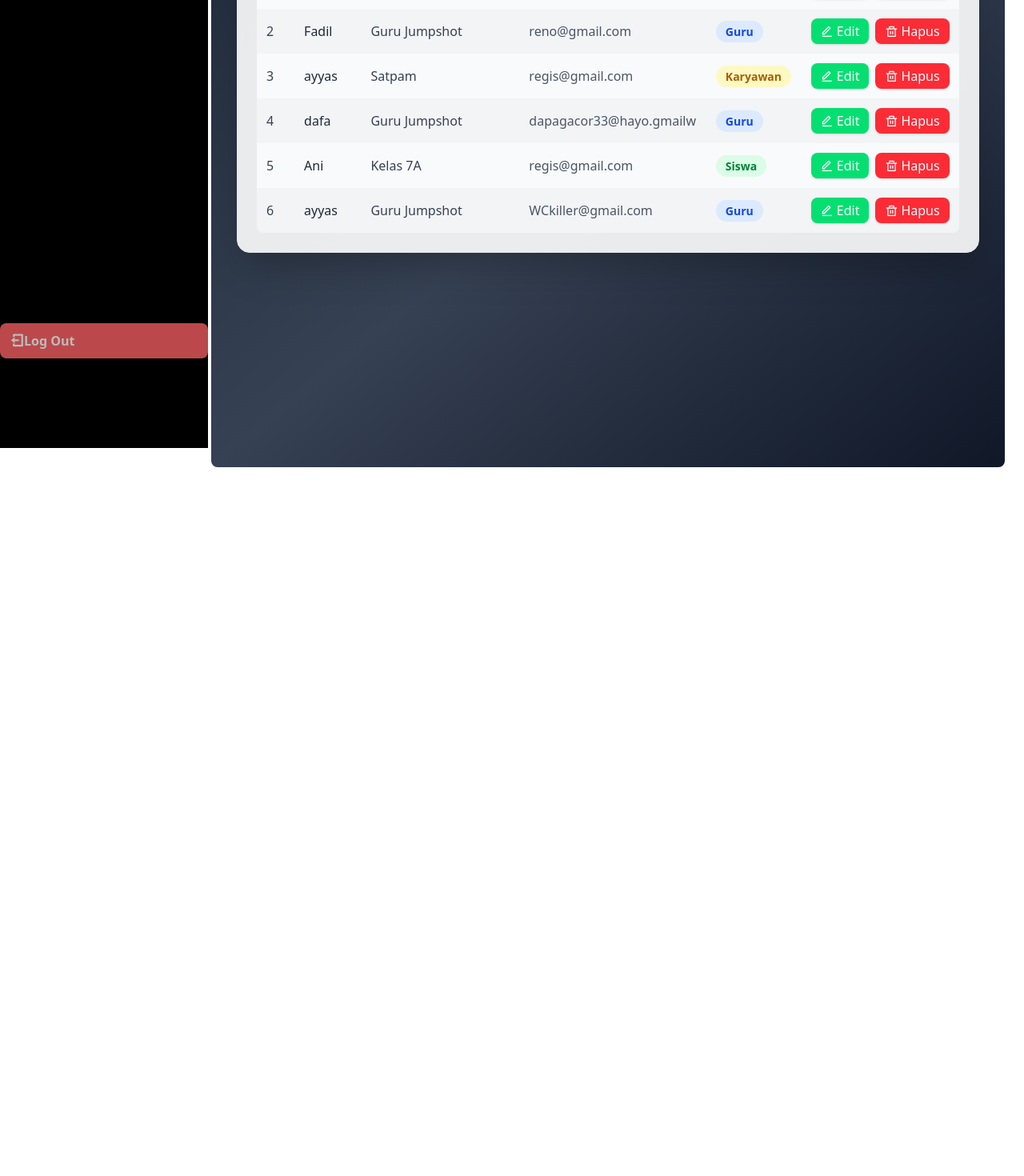
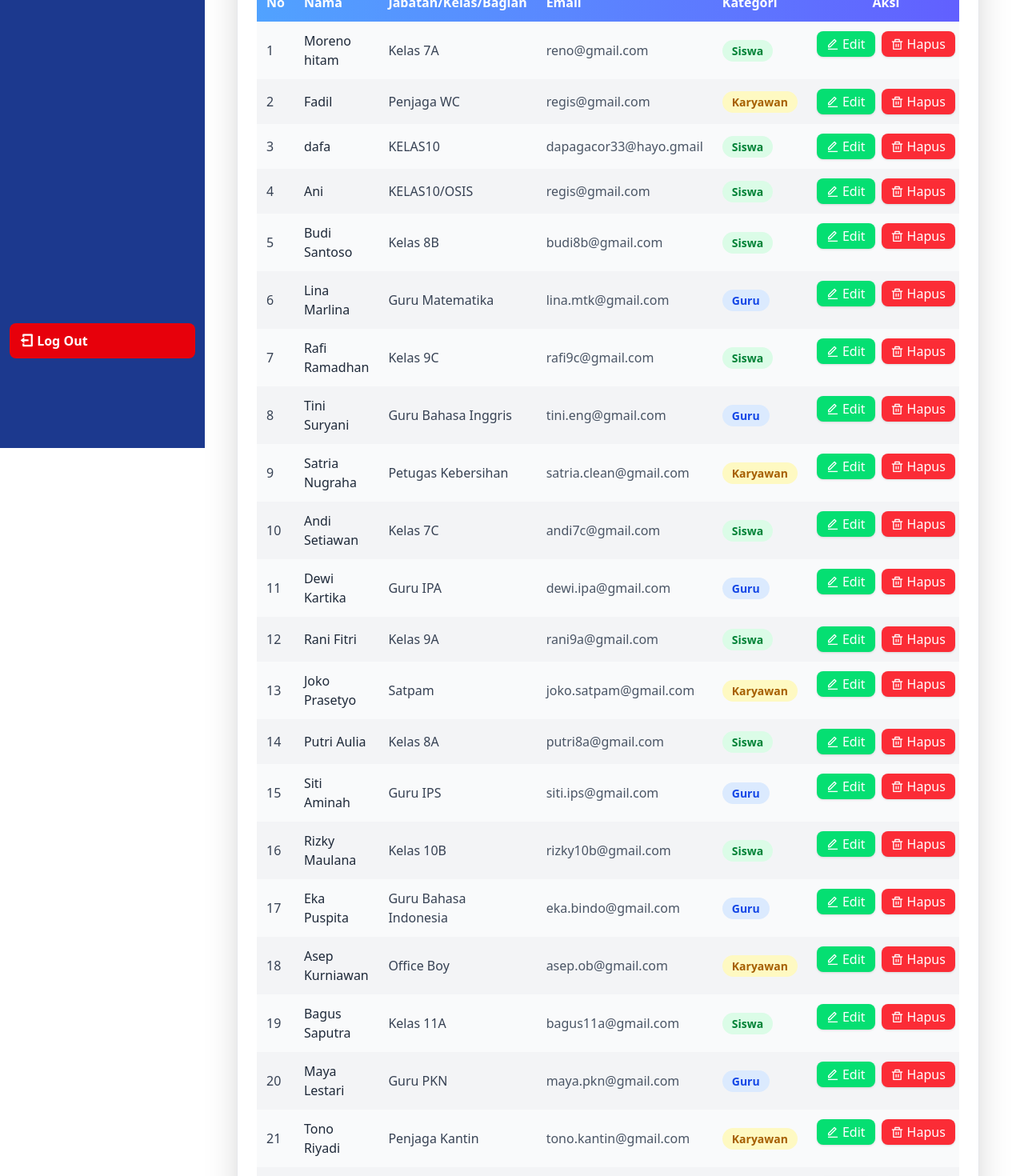
Before and after one commit to andrescrenshot/Kelompok-1, a React (Vite) app: page /Daftar in a window 1280 px wide. Shown: the part 240-1710 px from the top of the page at 80% size. Before the commit the page ends 848 px from the top, so only its background shows below. Built offline with nearby package versions, Linux system fonts and the light colour scheme; data requests are answered from the project's data file.

Commit message:
Kelompok 1

```diff
--- a/db.json
+++ b/db.json
@@ -1,46 +1,172 @@
 {
   "Daftar": [
     {
-      "id": "72ed",
-      "nama": "Moreno",
-      "jabatan": "kelas12",
+      "id": "0388",
+      "nama": "Moreno hitam",
+      "jabatan": "Kelas 7A",
       "email": "reno@gmail.com",
       "kategori": "Siswa"
     },
     {
-      "id": "f0cd",
+      "id": "6aac",
       "nama": "Fadil",
-      "jabatan": "Guru Jumpshot",
-      "email": "reno@gmail.com",
-      "kategori": "Guru"
-    },
-    {
-      "id": "42a3",
-      "nama": "ayyas",
-      "jabatan": "Satpam",
+      "jabatan": "Penjaga WC",
       "email": "regis@gmail.com",
       "kategori": "Karyawan"
     },
     {
-      "id": "5e1c",
+      "id": "5355",
       "nama": "dafa",
-      "jabatan": "Guru Jumpshot",
-      "email": "dapagacor33@hayo.gmailw",
-      "kategori": "Guru"
+      "jabatan": "KELAS10",
+      "email": "dapagacor33@hayo.gmail",
+      "kategori": "Siswa"
     },
     {
-      "id": "10bd",
+      "id": "2f39",
       "nama": "Ani",
-      "jabatan": "Kelas 7A",
+      "jabatan": "KELAS10/OSIS",
       "email": "regis@gmail.com",
       "kategori": "Siswa"
     },
     {
-      "id": "d9d5",
-      "nama": "ayyas",
-      "jabatan": "Guru Jumpshot",
-      "email": "WCkiller@gmail.com",
+      "id": "8a12",
+      "nama": "Budi Santoso",
+      "jabatan": "Kelas 8B",
+      "email": "budi8b@gmail.com",
+      "kategori": "Siswa"
+    },
+    {
+      "id": "c27f",
+      "nama": "Lina Marlina",
+      "jabatan": "Guru Matematika",
+      "email": "lina.mtk@gmail.com",
       "kategori": "Guru"
+    },
+    {
+      "id": "e991",
+      "nama": "Rafi Ramadhan",
+      "jabatan": "Kelas 9C",
+      "email": "rafi9c@gmail.com",
+      "kategori": "Siswa"
+    },
+    {
+      "id": "5d31",
+      "nama": "Tini Suryani",
+      "jabatan": "Guru Bahasa Inggris",
+      "email": "tini.eng@gmail.com",
+      "kategori": "Guru"
+    },
+    {
+      "id": "7b45",
+      "nama": "Satria Nugraha",
+      "jabatan": "Petugas Kebersihan",
+      "email": "satria.clean@gmail.com",
+      "kategori": "Karyawan"
+    },
+    {
+      "id": "a139",
+      "nama": "Andi Setiawan",
+      "jabatan": "Kelas 7C",
+      "email": "andi7c@gmail.com",
+      "kategori": "Siswa"
+    },
+    {
+      "id": "b814",
+      "nama": "Dewi Kartika",
+      "jabatan": "Guru IPA",
+      "email": "dewi.ipa@gmail.com",
+      "kategori": "Guru"
+    },
+    {
+      "id": "4f20",
+      "nama": "Rani Fitri",
+      "jabatan": "Kelas 9A",
+      "email": "rani9a@gmail.com",
+      "kategori": "Siswa"
+    },
+    {
+      "id": "f783",
+      "nama": "Joko Prasetyo",
+      "jabatan": "Satpam",
+      "email": "joko.satpam@gmail.com",
+      "kategori": "Karyawan"
+    },
+    {
+      "id": "8d51",
+      "nama": "Putri Aulia",
+      "jabatan": "Kelas 8A",
+      "email": "putri8a@gmail.com",
+      "kategori": "Siswa"
+    },
+    {
+      "id": "b902",
+      "nama": "Siti Aminah",
+      "jabatan": "Guru IPS",
+      "email": "siti.ips@gmail.com",
+      "kategori": "Guru"
+    },
+    {
+      "id": "ce41",
+      "nama": "Rizky Maulana",
+      "jabatan": "Kelas 10B",
+      "email": "rizky10b@gmail.com",
+      "kategori": "Siswa"
+    },
+    {
+      "id": "1d73",
+      "nama": "Eka Puspita",
+      "jabatan": "Guru Bahasa Indonesia",
+      "email": "eka.bindo@gmail.com",
+      "kategori": "Guru"
+    },
+    {
+      "id": "f159",
+      "nama": "Asep Kurniawan",
+      "jabatan": "Office Boy",
+      "email": "asep.ob@gmail.com",
+      "kategori": "Karyawan"
+    },
+    {
+      "id": "6e84",
+      "nama": "Bagus Saputra",
+      "jabatan": "Kelas 11A",
+      "email": "bagus11a@gmail.com",
+      "kategori": "Siswa"
+    },
+    {
+      "id": "2b60",
+      "nama": "Maya Lestari",
+      "jabatan": "Guru PKN",
+      "email": "maya.pkn@gmail.com",
+      "kategori": "Guru"
+    },
+    {
+      "id": "5a12",
+      "nama": "Tono Riyadi",
+      "jabatan": "Penjaga Kantin",
+      "email": "tono.kantin@gmail.com",
+      "kategori": "Karyawan"
+    },
+    {
+      "id": "9b17",
+      "nama": "Alya Zahra",
+      "jabatan": "Kelas 12C",
+      "email": "alya12c@gmail.com",
+      "kategori": "Siswa"
+    },
+    {
+      "id": "d732",
+      "nama": "Farhan Syahputra",
+      "jabatan": "Guru Olahraga",
+      "email": "farhan.sport@gmail.com",
+      "kategori": "Guru"
+    },
+    {
+      "id": "e478",
+      "nama": "Rudi Hartono",
+      "jabatan": "Karyawan Perpustakaan",
+      "email": "rudi.library@gmail.com",
+      "kategori": "Karyawan"
     }
   ]
 }
--- a/src/component/Daftar.jsx
+++ b/src/component/Daftar.jsx
@@ -7,6 +7,7 @@ function Daftar() {
   const [data, setData] = useState([]);
   const [filter, setFilter] = useState("Semua");
   const navigate = useNavigate();
+  const [visible, setVisible] = useState(false);
 
   const API_URL = "http://localhost:5001/Daftar";
 
@@ -21,6 +22,7 @@ function Daftar() {
 
   useEffect(() => {
     getData();
+    setTimeout(() => setVisible(true), 100);
   }, []);
 
   const handleDelete = async (id) => {
@@ -49,8 +51,20 @@ function Daftar() {
     filter === "Semua" ? data : data.filter((d) => d.kategori === filter);
 
   return (
-    <div className="min-h-screen bg-gradient-to-br from-gray-800 via-gray-700 to-gray-900 p-8 flex justify-center rounded-lg">
+    <div
+      className={`transition-all duration-700 ${
+        visible ? "opacity-100 translate-y-0" : "opacity-0 translate-y-3"
+      }`}
+    >
+      <div
+        className="min-h-screen p-8 flex justify-center
+    "
+      >
         <div className="w-full max-w-6xl space-y-8">
+          <h1 className="text-3xl font-bold mb-8 text-center flex items-center justify-center gap-2">
+            <i className="ri-dashboard-line text-4xl text-blue-500 animate-bounce"></i>
+
+          </h1>
           <div className="bg-white/90 backdrop-blur-lg p-6 rounded-2xl shadow-2xl border border-gray-200">
             <div className="flex flex-col sm:flex-row justify-between items-center mb-6 gap-3">
               <h3 className="text-2xl font-bold text-gray-800 flex items-center gap-2">
@@ -96,9 +110,7 @@ function Daftar() {
                       <tr
                         key={item.id}
                         className={`${
-                        index % 2 === 0
-                          ? "bg-gray-50"
-                          : "bg-gray-100"
+                          index % 2 === 0 ? "bg-gray-50" : "bg-gray-100"
                         } hover:bg-blue-100 transition duration-200`}
                       >
                         <td className="p-3 font-medium text-gray-700">
@@ -152,6 +164,7 @@ function Daftar() {
           </div>
         </div>
       </div>
+    </div>
   );
 }
 
--- a/src/component/Dasboard.jsx
+++ b/src/component/Dasboard.jsx
@@ -4,6 +4,7 @@ import axios from "axios";
 const Dashboard = () => {
   const [data, setData] = useState([]);
   const [filter, setFilter] = useState("Semua");
+  const [visible, setVisible] = useState(false);
 
   const API_URL = "http://localhost:5001/Daftar";
 
@@ -18,6 +19,7 @@ const Dashboard = () => {
     };
 
     fetchData();
+      setTimeout(() => setVisible(true), 100);
   }, []);
 
   const totalGuru = data.filter((d) => d.kategori === "Guru").length;
@@ -29,6 +31,11 @@ const Dashboard = () => {
     filter === "Semua" ? data : data.filter((d) => d.kategori === filter);
 
   return (
+    <div
+      className={`transition-all duration-700 ${
+        visible ? "opacity-100 translate-y-0" : "opacity-0 translate-y-3"
+      }`}
+    >
       <div className="min-h-screen p-8 flex justify-center">
         <div className="w-full max-w-6xl space-y-8">
           <h1 className="text-3xl font-bold mb-8 text-center flex items-center justify-center gap-2">
@@ -82,7 +89,7 @@ const Dashboard = () => {
               </thead>
               <tbody>
                 {filteredData.length > 0 ? (
-                filteredData.slice(0, 5).map((item, index) => (
+                  filteredData.map((item, index) => (
                     <tr key={item.id} className="border-b hover:bg-gray-50">
                       <td className="p-3">{index + 1}</td>
                       <td className="p-3">{item.nama}</td>
@@ -106,6 +113,7 @@ const Dashboard = () => {
           </div>
         </div>
       </div>
+    </div>
   );
 };
 
--- a/src/component/Edit.jsx
+++ b/src/component/Edit.jsx
@@ -61,7 +61,7 @@ function EditData() {
 
   return (
     <div className="flex justify-center items-start min-h-screen bg-gray-100">
-      <div className="bg-white p-8 rounded-lg shadow-2xl w-full max-w-sm">
+      <div className="bg-white p-8 rounded-lg shadow-2xl w-full max-w-sm mt-20">
         <h1 className="text-2xl font-bold text-center mb-6">Edit Data</h1>
         <form onSubmit={handleSubmit}>
           <div className="mb-4">
--- a/src/component/Login.jsx
+++ b/src/component/Login.jsx
@@ -1,7 +1,7 @@
 import React, { useState } from "react";
-import { useNavigate } from "react-router-dom";
+import { useNavigate, Link } from "react-router-dom";
 import Swal from "sweetalert2";
-import { Link } from "react-router-dom";
+import logo from "../../public/logo.jpg"
 
 function Login() {
   const [formData, setFormData] = useState({
@@ -9,6 +9,7 @@ function Login() {
     password: "",
   });
   const navigate = useNavigate();
+  const [showPassword, setShowPassword] = useState(false);
 
   const handleChange = (e) => {
     setFormData({ ...formData, [e.target.name]: e.target.value });
@@ -16,6 +17,28 @@ function Login() {
 
   const handleSubmit = (e) => {
     e.preventDefault();
+
+    const users = JSON.parse(localStorage.getItem("users")) || [];
+    const user = users.find(u => u.email === formData.email);
+
+    if (!user) {
+      Swal.fire({
+        title: "Akun belum terdaftar!",
+        text: "Silakan daftar terlebih dahulu.",
+        icon: "error",
+        confirmButtonText: "OK"
+      });
+      return;
+    }
+
+    if (user.password !== formData.password) {
+      Swal.fire({
+        title: "Password salah!",
+        icon: "error",
+        confirmButtonText: "Coba Lagi"
+      });
+      return;
+    }
 
     Swal.fire({
       title: "Login Berhasil!",
@@ -27,20 +50,24 @@ function Login() {
   };
 
   return (
-    <div className="flex items-center justify-center min-h-screen h-14 shadowlg">
-      <div className="bg-white p-8 ronded-lg shadow-md w-full max-w-sm">
+    <div className="flex items-center justify-center min-h-screen bg-gray-200">
+      <div className="flex bg-gradient-to-r from-blue-100 via-white to-blue-100 rounded-3xl shadow-lg w-[720px] h-[350px] overflow-hidden">
+
+        <div className="w-1/3 bg-blue-100 flex items-center justify-center">
+          <img
+            src={logo}
+            alt="Logo"
+            className="w-43 h-43 object-contain"
+          />
+        </div>
+
+        <div className="w-2/3 p-8 flex flex-col justify-center">
           <h1 className="text-2xl font-bold text-center mb-6">Login</h1>
-        <form onSubmit={handleSubmit}>
-          <div className="mb-4">
-            <label
-              className="block text-gray-700 text-sm font-bold mb-2"
-              htmlFor="Email"
-            >
-              Email
-            </label>
+          <form onSubmit={handleSubmit} className="flex flex-col gap-4">
+            <div>
+              <label className="block text-gray-700 text-sm font-bold mb-2">Email</label>
               <input
-              className="shadow appearance-none rounded w-full py-2 px-3 text-gray-700 leading-tight focus:outline-none focus:shadow-outline"
-              id="email"
+                className="shadow appearance-none rounded-full w-full py-2 px-4 text-gray-700 focus:outline-none focus:shadow-outline"
                 type="email"
                 name="email"
                 value={formData.email}
@@ -49,37 +76,40 @@ function Login() {
                 required
               />
             </div>
-          <div className="mb-4">
-            <label
-              className="block text-gray-700 text-sm font-bold mb-2"
-              htmlFor="password"
-            >
-              Password
-            </label>
+
+            <div className="relative">
+              <label className="block text-gray-700 text-sm font-bold mb-2">Password</label>
               <input
-              className="shadow appearance-none rounded w-full py-2 px-3 text-gray-700 leading-tight focus:outline-none focus:shadow-outline"
-              id="password"
-              type="password"
+                className="shadow appearance-none rounded-full w-full py-2 px-4 pr-10 text-gray-700 focus:outline-none focus:shadow-outline"
+                type={showPassword ? "text" : "password"}
                 name="password"
                 value={formData.password}
                 onChange={handleChange}
-              placeholder="Masukan Password Email Anda"
+                placeholder="Masukan Password"
                 required
               />
+              <button
+                type="button"
+                onClick={() => setShowPassword(!showPassword)}
+                className="absolute right-4 top-9 text-gray-500 hover:text-gray-700"
+              >
+                <i className={`ri-${showPassword ? "eye-off-line" : "eye-line"} text-xl`}></i>
+              </button>
             </div>
-          <div>
+
             <button
-              className="bg-blue-500 shadow-lg px-3 py-2 rounded-lg items-center ml-30 text-white"
+              className="bg-blue-500 hover:bg-blue-700 text-white font-bold py-2 px-4 rounded-full"
               type="submit"
             >
-              Daftar
+              Login
             </button>
-            <button className="shadow ml-5 mt-4">
-              <Link to="/Register">Belum Punya Akun? Daftar disini bre🤔</Link>
-            </button>
+          </form>
 
+          <p className="text-center text-gray-700 text-sm mt-4">
+            Belum punya akun? <Link to="/Register" className="text-blue-600 hover:underline">Daftar di sini</Link>
+          </p>
         </div>
-        </form>
+
       </div>
     </div>
   );
--- a/src/component/Sidnav.jsx
+++ b/src/component/Sidnav.jsx
@@ -4,42 +4,45 @@ function Sidnav() {
   const [open, setOpen] = useState(false);
 
   return (
-    <div className="bg-red-800">
+    <>
+      <button
+        className="fixed top-4 left-4 z-50 text-white bg-blue-900 p-2 rounded-md md:hidden"
+        onClick={() => setOpen(!open)}
+      >
+        <i className="ri-menu-line text-2xl"></i>
+      </button>
+
       <div
-        className={`fixed top-0 h-full w-65 bg-black text-white
-            ${open ? "translate-0" : "-translate-x-full"}
-            transition-transform duration-300 ease-in-out md:translate-x-0`}
+        className={`fixed top-0 left-0 h-full w-64 bg-blue-900 text-white
+          transform ${open ? "translate-x-0" : "-translate-x-full"}
+          transition-transform duration-300 ease-in-out md:translate-x-0`}
       >
-        <div className="text-xl font-bold mb-8 text-center bg-gray-900 py-5 h-18" >
-         Statistik data
+        <div className="text-xl font-bold mb-8 text-center bg-blue-800 py-5 h-18">
+          <i className="ri-bar-chart-grouped-line"></i> Statistik data
         </div>
 
-        <nav className="space-y-3" >
+        <nav className="space-y-3 px-3">
           <a
             href="/Dasboard"
             className="block py-2 px-3 font-bold rounded hover:bg-blue-600"
           >
-            <i className  ="ri-dashboard-line text-lg animate"></i>
-            Dasboard
+            <i className="ri-dashboard-line text-lg"></i> Dasboard
           </a>
           <a
             href="/Daftar"
             className="block py-2 px-3 font-bold rounded hover:bg-blue-600"
           >
-            <i class="ri-function-ai-line text-lg"></i>
-            Daftar Tabel
+            <i className="ri-function-ai-line text-lg"></i> Daftar Tabel
           </a>
-
           <a
             href="/"
-            className="block py-2 px-3 font-bold rounded-lg hover:bg-blue-600 mt-110 bg-red-400 animate-pulse"
+            className="block py-2 px-3 font-bold rounded-lg hover:bg-red-600 mt-20 bg-red-600 mt-110"
           >
-            <i class="ri-logout-box-line text-lg"></i>
-            Log Out
+            <i className="ri-logout-box-line text-lg"></i> Log Out
           </a>
         </nav>
       </div>
-    </div>
+    </>
   );
 }
 
--- a/src/component/TambahData.jsx
+++ b/src/component/TambahData.jsx
@@ -52,7 +52,7 @@ function Tambahdatamenu1() {
 
   return (
     <div className="flex justify-center items-start min-h-screen bg-gray-100">
-      <div className="bg-white p-8 rounded-lg shadow-2xl w-full max-w-sm">
+      <div className="bg-white p-8 rounded-lg shadow-2xl w-full max-w-sm mt-20">
         <h1 className="text-2xl font-bold text-center mb-6">Tambah Data</h1>
         <form onSubmit={handleSubmit}>
           <div className="mb-4">
```
Also changed, not shown: src/component/Register.jsx (+56 -39 lines), public/logo.jpg (added). Lines whose indentation alone changed are shown as unchanged.
